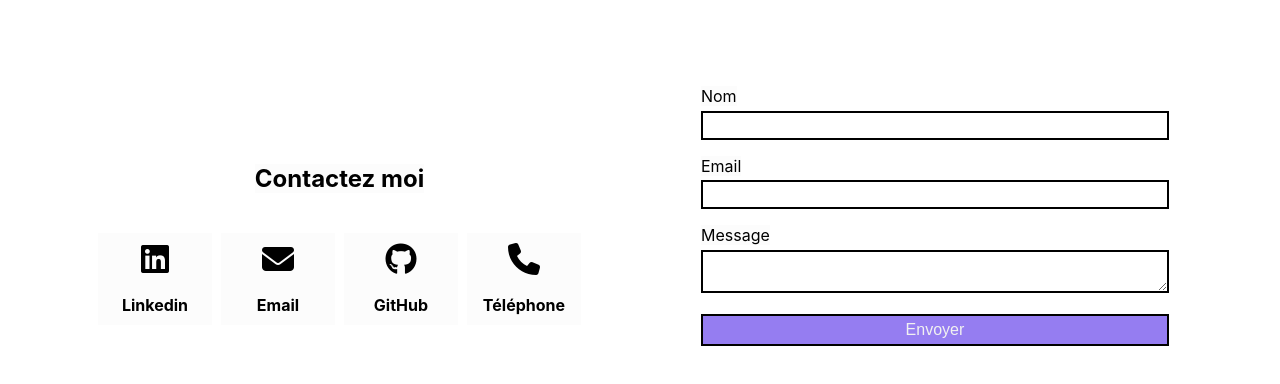
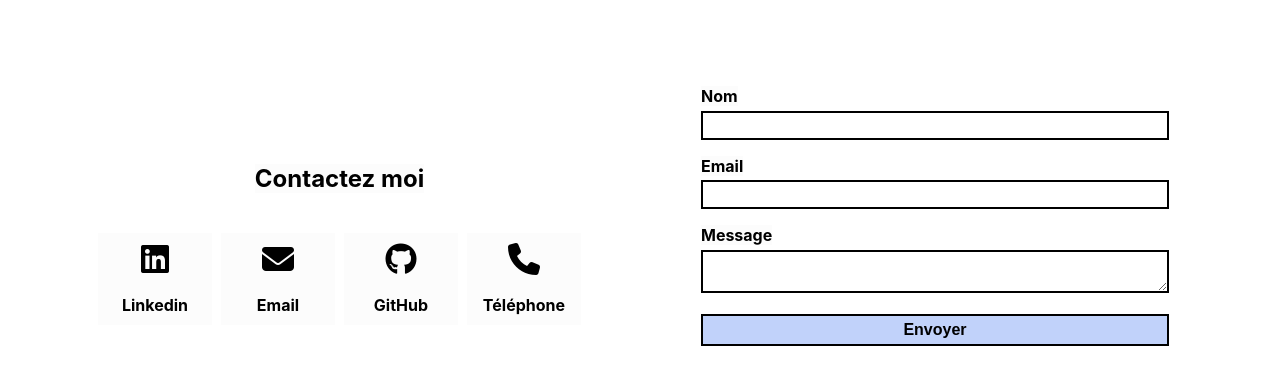
Before and after one commit to nosajil/Portfolio-CV, a React (Create React App) app: page / in a window 1280 px wide. Shown: the part 3129-3513 px from the top of the page. Built offline with nearby package versions, Linux system fonts and the light colour scheme.

Commit message:
Changements form colors

```diff
--- a/src/sass/Contact.scss
+++ b/src/sass/Contact.scss
@@ -38,6 +38,11 @@
             width: 10%;
             cursor: pointer;
 
+            &:hover i , &:hover h4{
+                color: #C1D2FA;
+                transition: all 0.3s;
+            }
+
             h4 {
                 margin: 0;
                 padding: 10px 0;
--- a/src/sass/Form.scss
+++ b/src/sass/Form.scss
@@ -7,11 +7,14 @@
         display: flex;
         flex-direction: column;
         padding: 1rem;
+        color: black;
+            font-weight: bold;
 
         input, textarea, button {
             margin: 0.3rem 0 1rem 0;
             padding: .3rem;
             border: solid black 2px;
+
 
         }
 
@@ -20,10 +23,16 @@
         }
 
         .btn-send {
-            background-color: rgb(149, 125, 241);
+            background-color: #C1D2FA;
             border: solid black 2px;
-            color: #F1F1F1;
+            color: black;
+            font-weight: bold;
             cursor: pointer;
+
+            &:hover {
+                background-color: #8ca2d6fd;
+                transition: all 0.3s;
+            }
         }
 
     }
```
